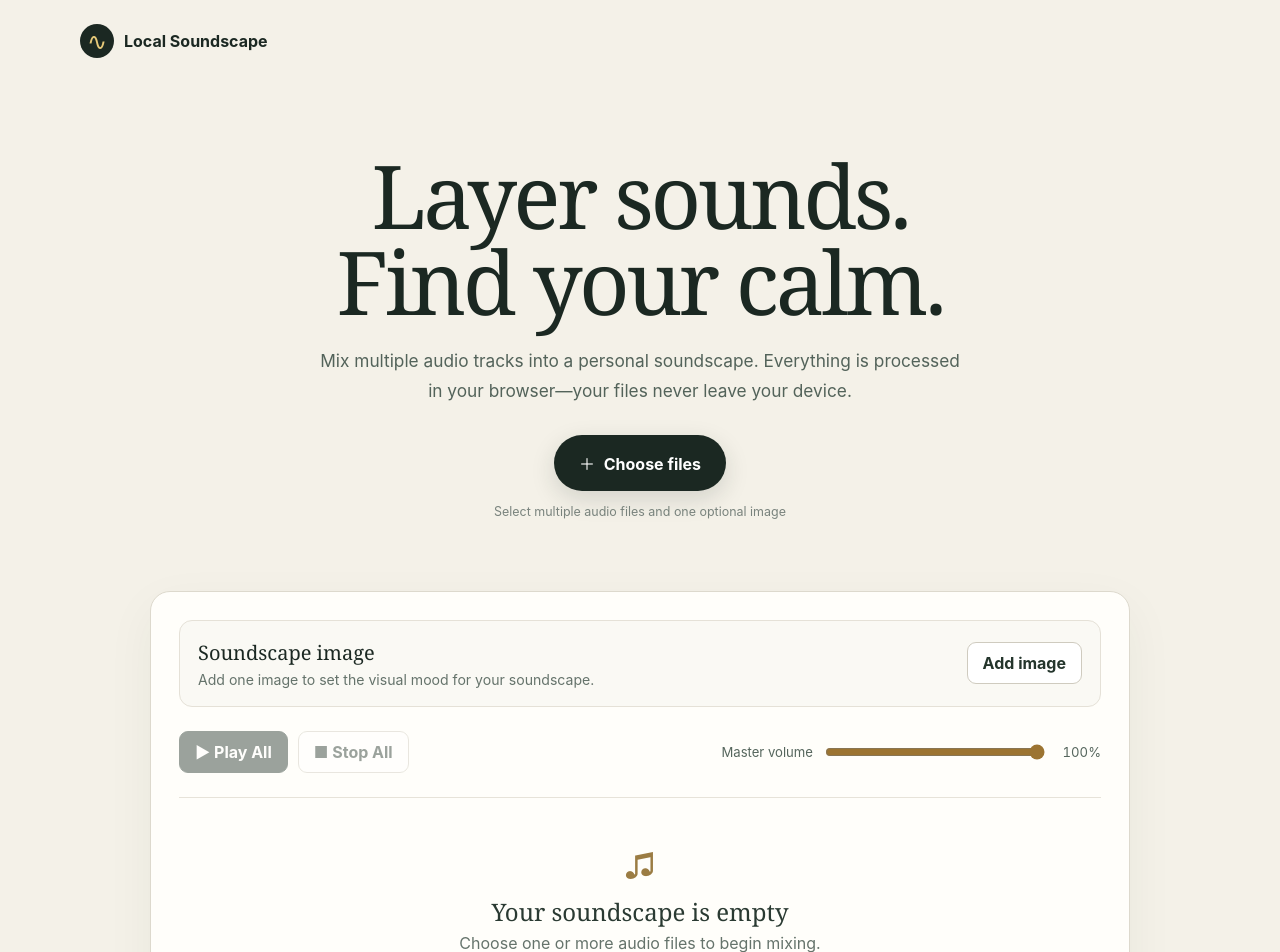
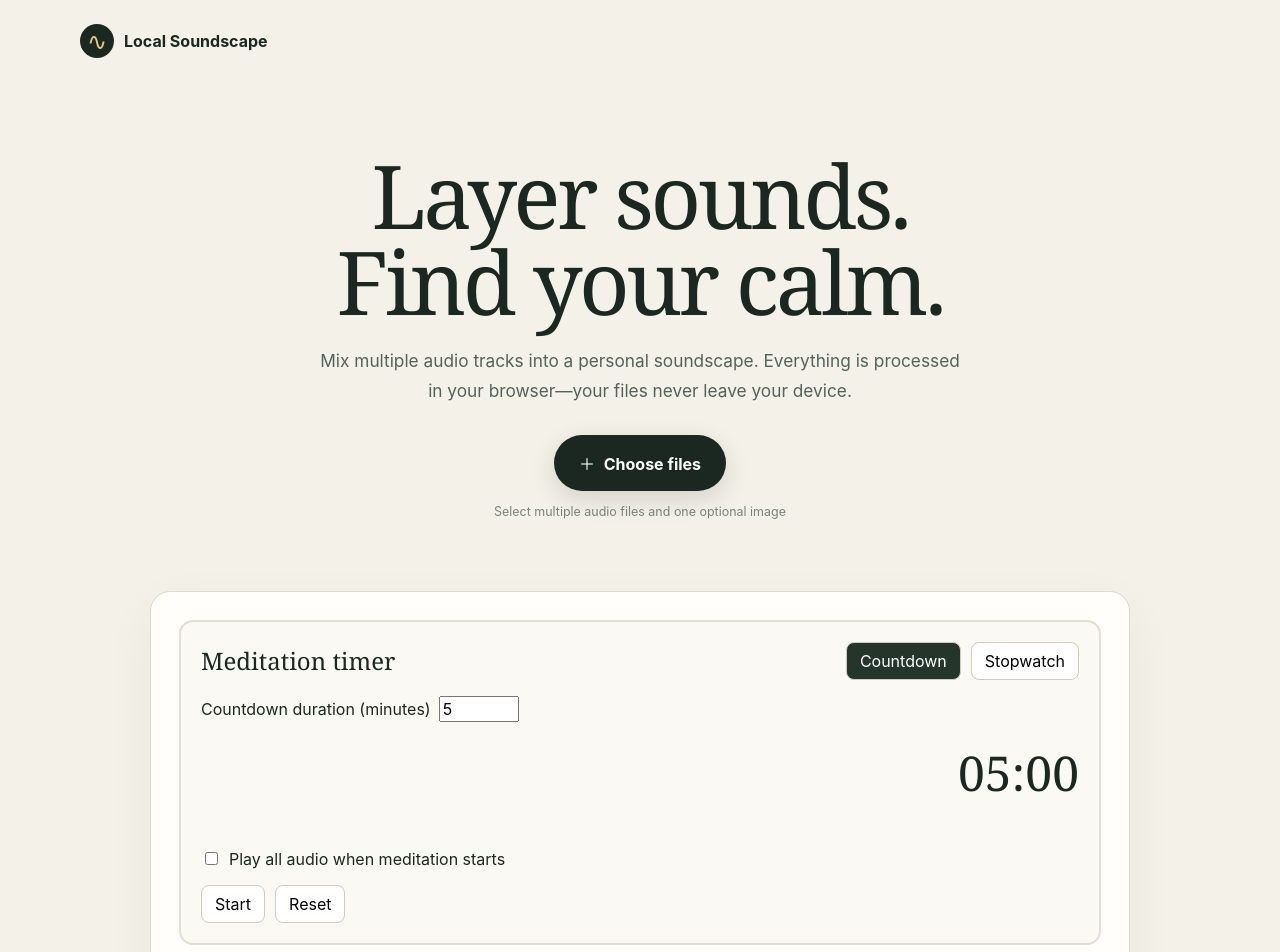
Before and after one commit to gladrik2/meditation-app, a React (Vite) app: page / in a window 1280 px wide. Shown: the top 952 px of the page. Built offline with nearby package versions, Linux system fonts and the light colour scheme.

Commit message:
Add meditation timer completion cue

```diff
--- a/src/app/App.tsx
+++ b/src/app/App.tsx
@@ -4,6 +4,7 @@ import type { AudioEngine } from '../audio/types'
 import { TrackList } from '../components/TrackList'
 import { SoundscapeImage } from '../components/SoundscapeImage'
 import { VolumeControl } from '../components/VolumeControl'
+import { MeditationTimer } from '../components/MeditationTimer'
 import { useTracks } from '../features/tracks/useTracks'
 
 interface AppProps {
@@ -80,6 +81,13 @@ export function App({ engine: suppliedEngine }: AppProps) {
         </section>
 
         <section className="mixer" aria-label="Soundscape mixer">
+          <MeditationTimer
+            onStart={async (playAllAudio) => {
+              await engine.prepareTimerCue()
+              if (playAllAudio) await controls.playAll()
+            }}
+            onComplete={() => void engine.playTimerCue()}
+          />
           <SoundscapeImage
             image={image}
             onChoose={() => inputRef.current?.click()}
--- a/src/audio/WebAudioEngine.ts
+++ b/src/audio/WebAudioEngine.ts
@@ -30,6 +30,49 @@ export class WebAudioEngine implements AudioEngine {
   private readonly pendingTracks = new Map<TrackId, PendingTrack>()
   private readonly listeners = new Set<AudioTransportListener>()
   private disposed = false
+
+  async prepareTimerCue(): Promise<void> {
+    try {
+      await this.resume()
+    } catch {
+      // The timer's visual completion state remains the reliable fallback when
+      // Web Audio is unavailable or a browser declines to unlock it.
+    }
+  }
+
+  async playTimerCue(): Promise<void> {
+    try {
+      const context = this.getContext()
+      if (context.state !== 'running') return
+
+      const oscillator = context.createOscillator()
+      const gain = context.createGain()
+      const start = context.currentTime
+      const attackEnd = start + 0.04
+      const end = start + 1.2
+
+      oscillator.type = 'sine'
+      oscillator.frequency.setValueAtTime(440, start)
+      oscillator.frequency.linearRampToValueAtTime(523.25, end)
+      gain.gain.setValueAtTime(0.0001, start)
+      gain.gain.linearRampToValueAtTime(0.09, attackEnd)
+      gain.gain.exponentialRampToValueAtTime(0.0001, end)
+      oscillator.connect(gain)
+      gain.connect(this.masterGain!)
+      oscillator.addEventListener(
+        'ended',
+        () => {
+          oscillator.disconnect()
+          gain.disconnect()
+        },
+        { once: true }
+      )
+      oscillator.start(start)
+      oscillator.stop(end)
+    } catch {
+      // Cue playback is an enhancement; completion is also announced visually.
+    }
+  }
 
   subscribe(listener: AudioTransportListener): () => void {
     this.listeners.add(listener)
--- a/src/audio/types.ts
+++ b/src/audio/types.ts
@@ -23,6 +23,8 @@ export interface AudioTransportEvent {
 export type AudioTransportListener = (event: AudioTransportEvent) => void
 
 export interface AudioEngine {
+  prepareTimerCue(): Promise<void>
+  playTimerCue(): Promise<void>
   subscribe(listener: AudioTransportListener): () => void
   loadTrack(id: TrackId, file: File): Promise<number>
   play(id: TrackId): Promise<void>
--- /dev/null
+++ b/src/components/MeditationTimer.tsx
@@ -0,0 +1,137 @@
+import { useEffect, useState } from 'react'
+
+type TimerMode = 'countdown' | 'stopwatch'
+type TimerStatus = 'idle' | 'running' | 'paused' | 'complete'
+
+interface MeditationTimerProps {
+  onStart: (playAllAudio: boolean) => void | Promise<void>
+  onComplete: () => void
+}
+
+const formatTime = (seconds: number) => {
+  const minutes = Math.floor(seconds / 60)
+  return `${String(minutes).padStart(2, '0')}:${String(seconds % 60).padStart(2, '0')}`
+}
+
+export function MeditationTimer({ onStart, onComplete }: MeditationTimerProps) {
+  const [mode, setMode] = useState<TimerMode>('countdown')
+  const [status, setStatus] = useState<TimerStatus>('idle')
+  const [duration, setDuration] = useState(300)
+  const [elapsed, setElapsed] = useState(0)
+  const [playAllAudio, setPlayAllAudio] = useState(false)
+
+  useEffect(() => {
+    if (status !== 'running') return
+    const interval = window.setInterval(() => {
+      setElapsed((current) => {
+        const next = current + 1
+        if (mode === 'countdown' && next >= duration) {
+          window.clearInterval(interval)
+          setStatus('complete')
+          onComplete()
+          return duration
+        }
+        return next
+      })
+    }, 1000)
+    return () => window.clearInterval(interval)
+  }, [duration, mode, onComplete, status])
+
+  const clearCompletion = () => {
+    if (status === 'complete') setStatus('idle')
+  }
+  const reset = () => {
+    setElapsed(0)
+    setStatus('idle')
+  }
+  const changeMode = (nextMode: TimerMode) => {
+    setMode(nextMode)
+    setElapsed(0)
+    setStatus('idle')
+  }
+  const displayed =
+    mode === 'countdown' ? Math.max(0, duration - elapsed) : elapsed
+
+  return (
+    <section
+      className={`timer-panel${status === 'complete' ? ' timer-panel-complete' : ''}`}
+      aria-labelledby="timer-title"
+    >
+      <div className="timer-heading">
+        <h2 id="timer-title">Meditation timer</h2>
+        <div className="timer-modes" aria-label="Timer mode">
+          <button
+            type="button"
+            aria-pressed={mode === 'countdown'}
+            onClick={() => changeMode('countdown')}
+          >
+            Countdown
+          </button>
+          <button
+            type="button"
+            aria-pressed={mode === 'stopwatch'}
+            onClick={() => changeMode('stopwatch')}
+          >
+            Stopwatch
+          </button>
+        </div>
+      </div>
+      {mode === 'countdown' && (
+        <label className="timer-duration">
+          Countdown duration (minutes)
+          <input
+            type="number"
+            min="1"
+            max="180"
+            value={Math.ceil(duration / 60)}
+            onChange={(event) => {
+              const minutes = Math.max(
+                1,
+                Number(event.currentTarget.value) || 1
+              )
+              setDuration(minutes * 60)
+              setElapsed(0)
+              setStatus('idle')
+            }}
+          />
+        </label>
+      )}
+      <output className="timer-display" aria-label="Timer">
+        {formatTime(displayed)}
+      </output>
+      <p className="timer-completion" role="status" aria-live="polite">
+        {status === 'complete' ? 'Meditation complete' : ''}
+      </p>
+      <label className="timer-play-audio">
+        <input
+          type="checkbox"
+          checked={playAllAudio}
+          onChange={(event) => setPlayAllAudio(event.currentTarget.checked)}
+        />
+        Play all audio when meditation starts
+      </label>
+      <div className="timer-controls">
+        {status === 'running' ? (
+          <button type="button" onClick={() => setStatus('paused')}>
+            Pause
+          </button>
+        ) : (
+          <button
+            type="button"
+            onClick={() => {
+              clearCompletion()
+              if (status === 'complete') setElapsed(0)
+              setStatus('running')
+              void onStart(playAllAudio)
+            }}
+          >
+            Start
+          </button>
+        )}
+        <button type="button" onClick={reset}>
+          Reset
+        </button>
+      </div>
+    </section>
+  )
+}
--- a/src/styles/global.css
+++ b/src/styles/global.css
@@ -132,6 +132,70 @@ h1 {
   border: 1px solid #ddd9cd;
   border-radius: 20px;
   box-shadow: 0 16px 50px #28382f0d;
+}
+.timer-panel {
+  margin-bottom: 24px;
+  padding: 20px;
+  border: 2px solid #e2ded2;
+  border-radius: 14px;
+  background: #faf9f4;
+}
+.timer-panel-complete {
+  border-color: #8a6a2d;
+  background: #fff7da;
+  box-shadow: inset 5px 0 #8a6a2d;
+}
+.timer-heading,
+.timer-controls,
+.timer-modes {
+  display: flex;
+  align-items: center;
+  gap: 10px;
+}
+.timer-heading {
+  justify-content: space-between;
+}
+.timer-heading h2 {
+  margin: 0;
+  font-family: Georgia, serif;
+  font-weight: 500;
+}
+.timer-modes button[aria-pressed='true'] {
+  background: #24352c;
+  color: white;
+}
+.timer-duration,
+.timer-play-audio {
+  display: flex;
+  align-items: center;
+  gap: 8px;
+  margin-top: 16px;
+}
+.timer-duration input {
+  width: 5rem;
+}
+.timer-display {
+  display: block;
+  margin-top: 18px;
+  font-family: Georgia, serif;
+  font-size: 3rem;
+  font-variant-numeric: tabular-nums;
+}
+.timer-completion {
+  min-height: 1.5em;
+  margin: 4px 0;
+  color: #6f5018;
+  font-weight: 750;
+}
+.timer-controls {
+  margin-top: 16px;
+}
+.timer-controls button,
+.timer-modes button {
+  border: 1px solid #cfcbbf;
+  border-radius: 8px;
+  padding: 8px 13px;
+  background: white;
 }
 .image-panel {
   display: flex;
```
Also changed, not shown: src/test/mockEngine.ts (+2 -0 lines), 2 other files (tests, documents, lock files or other folders).
